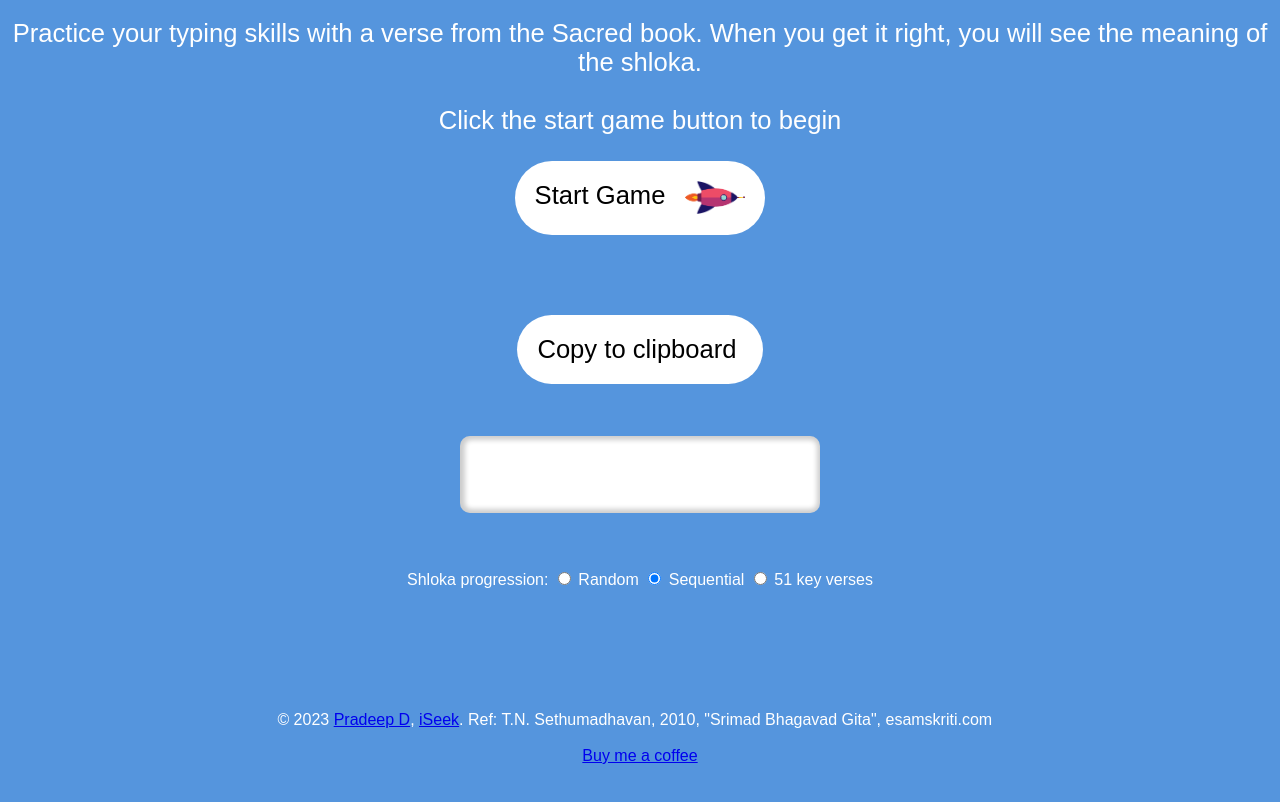
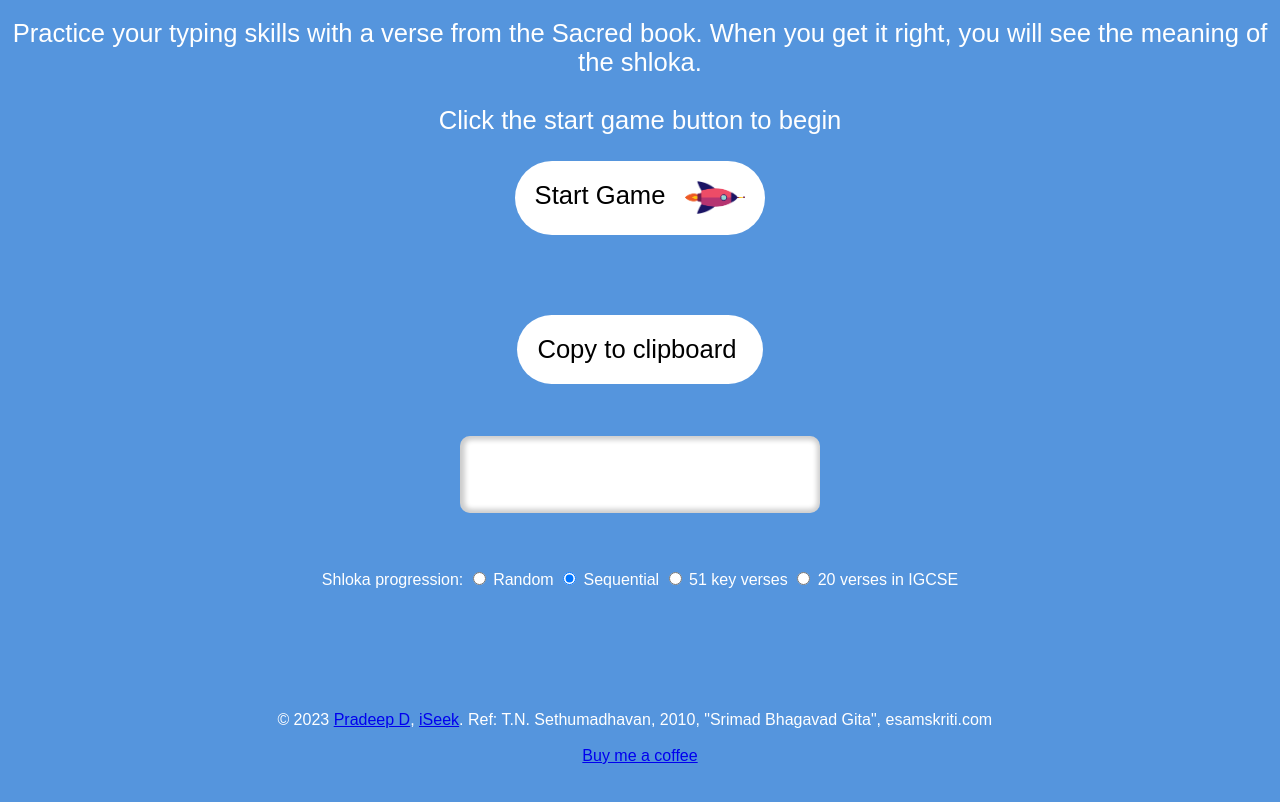
Before and after one commit to pd2/gita-typing-game, a plain HTML site: page index.html in a window 1280 px wide. Shown: the part 134-936 px from the top of the page. Drawn offline with Linux system fonts and the light colour scheme.

Commit message:
Update index.html

```diff
--- a/index.html
+++ b/index.html
@@ -51,6 +51,7 @@
     <input type="radio" id="rand" name="progression" value="1"><label for="rand"> Random </label>
     <input type="radio" id="seq"  name="progression" value="0" checked="checked"><label for="seq"> Sequential </label>
     <input type="radio" id="nectar"  name="progression" value="2"><label for="nectar"> 51 key verses </label>
+    <input type="radio" id="igcse"  name="progression" value="3"><label for="igcse"> 20 verses in IGCSE </label>
     </div></p>
     </main>
     <script>
```
